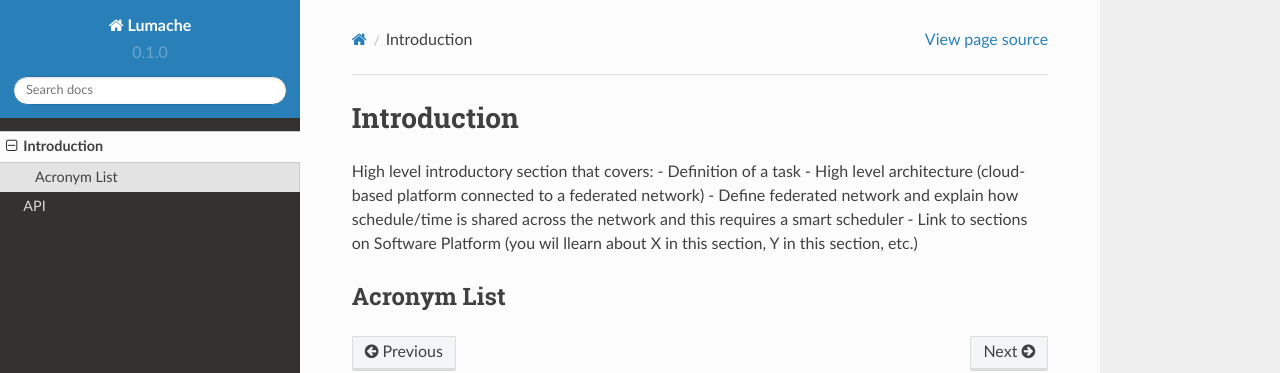
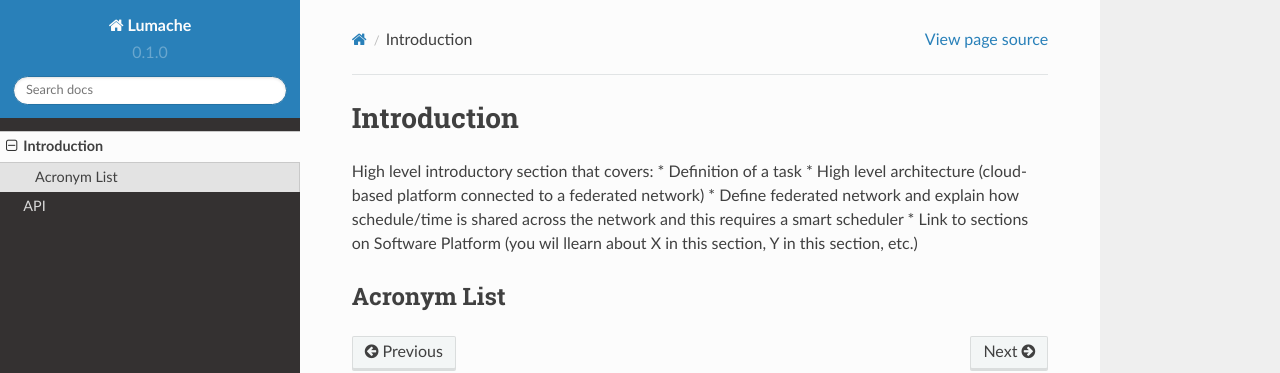
Before and after one commit to pfcooley/ASOUG, a Sphinx documentation site: the page built from docs/source/introduction.rst, in a window 1280 px wide. Shown: the top 373 px of the page. Built offline with Sphinx 7.4.7 and the Read the Docs theme 2.0.0, drawn with Linux system fonts in a browser that asks for light colours.

```diff
--- a/docs/source/introduction.rst
+++ b/docs/source/introduction.rst
@@ -2,10 +2,10 @@ Introduction
 ============
 
 High level introductory section that covers:
-- Definition of a task
-- High level architecture (cloud-based platform connected to a federated network)
-- Define federated network and explain how schedule/time is shared across the network and this requires a smart scheduler
-- Link to sections on Software Platform (you wil llearn about X in this section, Y in this section, etc.)
+* Definition of a task
+* High level architecture (cloud-based platform connected to a federated network)
+* Define federated network and explain how schedule/time is shared across the network and this requires a smart scheduler
+* Link to sections on Software Platform (you wil llearn about X in this section, Y in this section, etc.)
 
 Acronym List
 ------------
```
